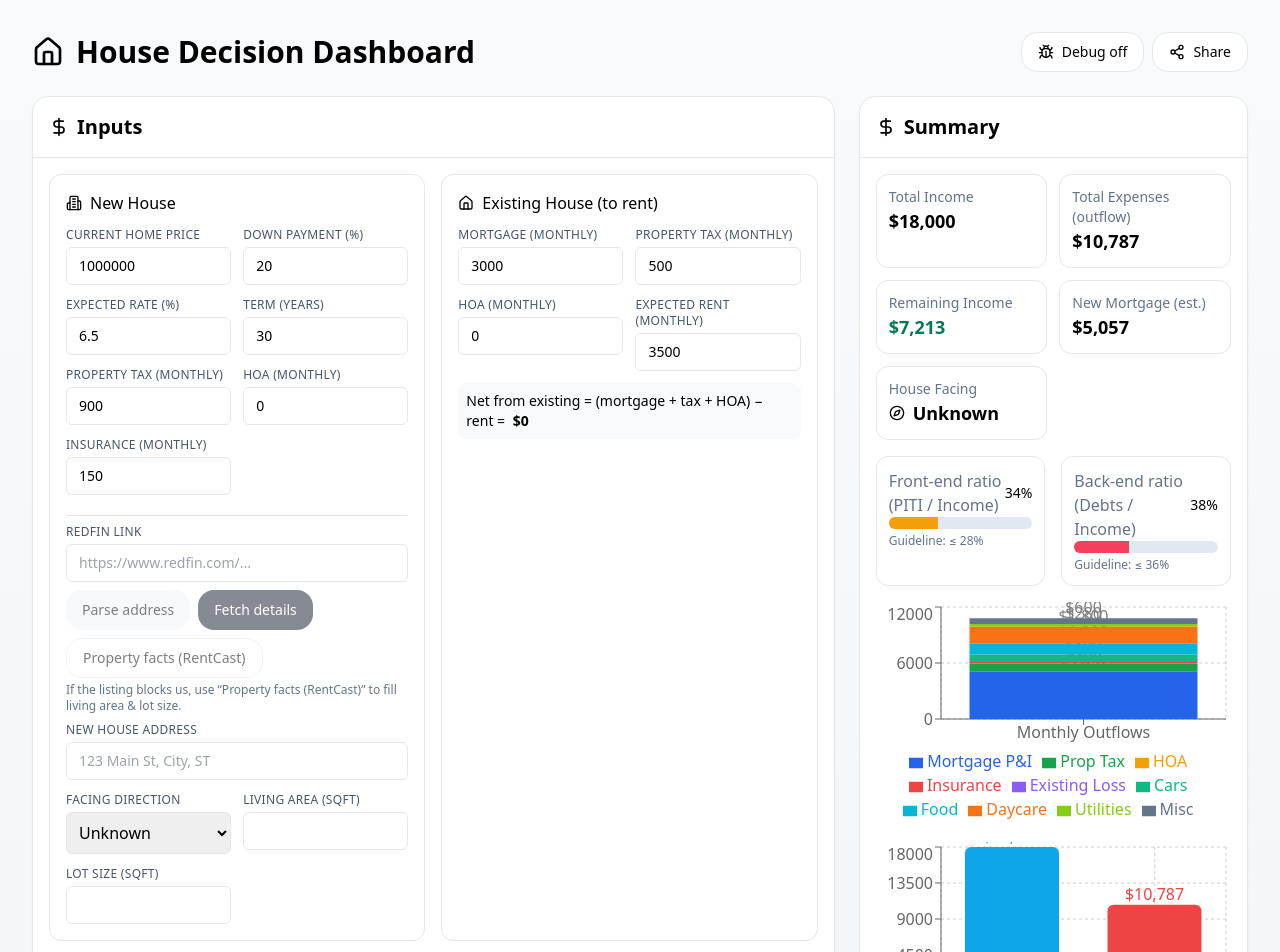
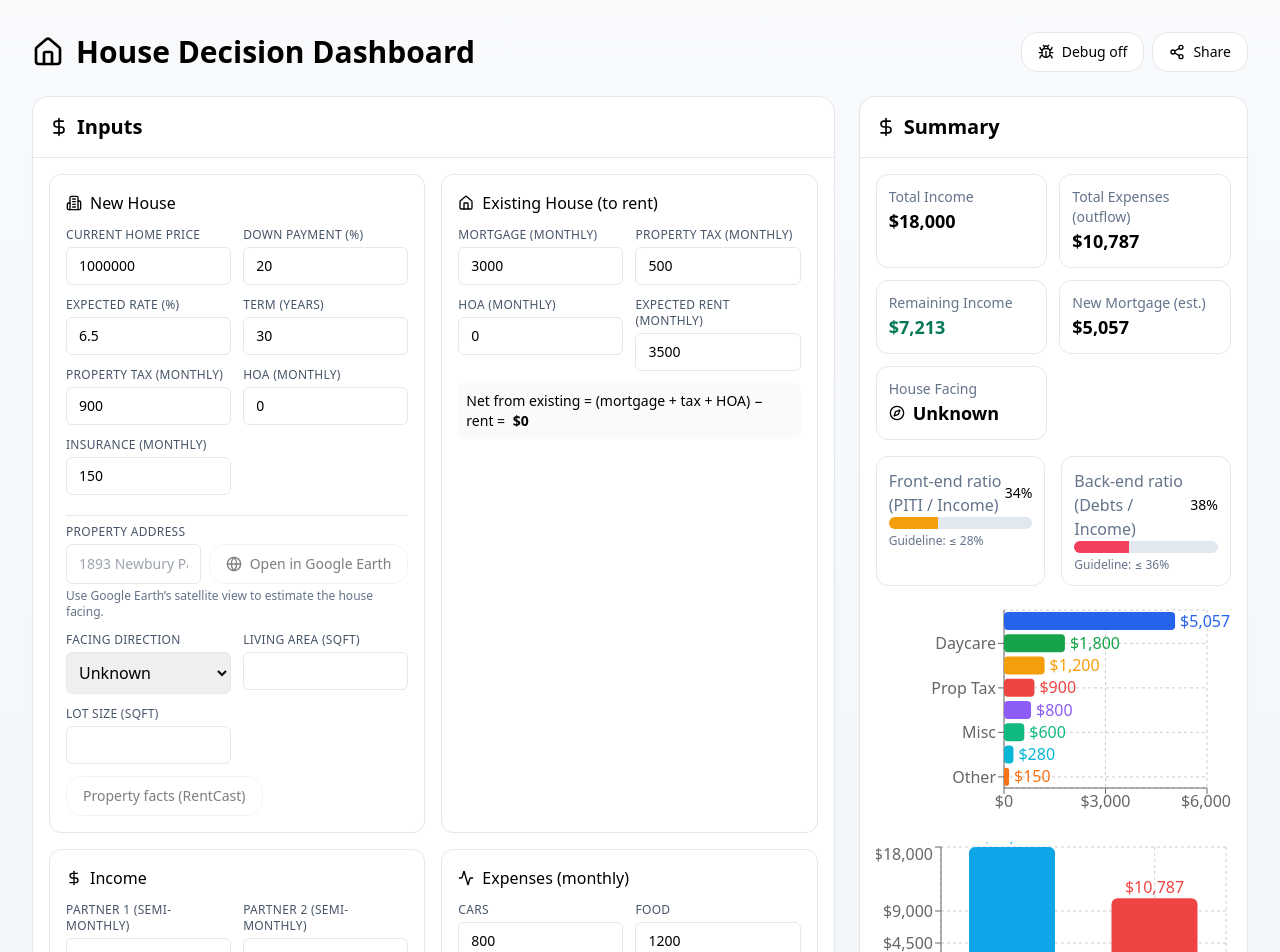
Before and after one commit to AdityaRon/house-decision-dashboard, a Next.js app: page / in a window 1280 px wide. Shown: the top 952 px of the page. Built offline with nearby package versions, Linux system fonts and the light colour scheme.

Commit message:
feat: house decision dashboard (MVP+)

```diff
--- a/app/page.tsx
+++ b/app/page.tsx
@@ -4,10 +4,10 @@
 import React, { useEffect, useMemo, useState } from "react";
 import { motion } from "framer-motion";
 import {
-  Share2, Home, DollarSign, MapPin, Clock, Compass, Building2, Baby, Activity, Loader2, Save, Bug, School
+  Share2, Home, DollarSign, MapPin, Clock, Compass, Building2, Baby, Activity, Loader2, Save, Bug, School, Globe
 } from "lucide-react";
 import {
-  Tooltip, ResponsiveContainer, BarChart, Bar, XAxis, YAxis, CartesianGrid, Legend, ComposedChart, LabelList, Cell
+  Tooltip, ResponsiveContainer, BarChart, Bar, XAxis, YAxis, CartesianGrid, LabelList, Cell, Legend
 } from "recharts";
 import { Card, CardHeader, CardTitle } from "@/components/ui/card";
 import { CardContent } from "@/components/ui/card";
@@ -41,23 +41,17 @@ function decodeState(s: string) {
   try { return JSON.parse(decodeURIComponent(escape(atob(s)))); } catch { return null; }
 }
 
-function deriveAddressFromRedfinUrl(urlStr: string): string | null {
-  try {
-    const u = new URL(urlStr);
-    const parts = u.pathname.split("/").filter(Boolean);
-    const idx = parts.findIndex((p) => p === "home");
-    if (idx <= 0 || parts.length < 3) return null;
-    const state = parts[0]; // e.g., CA
-    const city = parts[1]?.replace(/-/g, " "); // e.g., San Jose
-    const streetZip = parts[2] || ""; // e.g., 1893-Newbury-Park-Dr-95133
-    const tokens = streetZip.split("-");
-    if (tokens.length < 2) return null;
-    const zipToken = tokens[tokens.length - 1];
-    const zip = /^\d{5}$/.test(zipToken) ? zipToken : "";
-    const street = (zip ? tokens.slice(0, -1) : tokens).join(" ").trim();
-    if (!street || !city || !state) return null;
-    return `${street}, ${city}, ${state}${zip ? ` ${zip}` : ""}`;
-  } catch { return null; }
+// Parse "123 St, City, ST 12345" → { city: "City", state: "ST" }
+function cityStateFromAddress(addr: string) {
+  const parts = addr.split(",").map(s => s.trim());
+  const city = parts.length >= 2 ? parts[1] : "";
+  let state = "";
+  if (parts.length >= 3) {
+    const tokens = parts[2].trim().split(/\s+/);
+    const two = tokens.find(t => /^[A-Z]{2}$/.test(t));
+    if (two) state = two;
+  }
+  return { city, state };
 }
 
 export default function HouseDecisionDashboard() {
@@ -71,8 +65,9 @@ export default function HouseDecisionDashboard() {
     expCars: 800, expFood: 1200, expDaycare: 1800, expElectricity: 200, expWater: 80, expMisc: 600,
     // Income (semi-monthly)
     p1SemiMonthly: 5000, p2SemiMonthly: 4000,
-    // Addresses
-    redfinUrl: "", newAddress: "",
+    // Address (typed/pasted directly)
+    newAddress: "",
+    // Defaults
     office1: "", office2: "", daycareAddress: "", badmintonAddress: "",
     // Property details
     livingAreaSqft: "", lotSizeSqft: "", facing: "Unknown",
@@ -83,8 +78,6 @@ export default function HouseDecisionDashboard() {
 
   // Debug
   const [debug, setDebug] = useState(false);
-  const [lastRedfinReq, setLastRedfinReq] = useState<any>(null);
-  const [lastRedfinRes, setLastRedfinRes] = useState<any>(null);
   const [lastGoogleReq, setLastGoogleReq] = useState<any>(null);
   const [lastGoogleRes, setLastGoogleRes] = useState<any>(null);
 
@@ -143,8 +136,8 @@ export default function HouseDecisionDashboard() {
     [newHouseCarrying, existingNet, state.expCars, grossIncome]
   );
 
-  // Chart data
-  const outflowStack = [
+  // Chart data — categories, sort descending, show top N + "Other"
+  const outflowItems = [
     { name: "Mortgage P&I", value: Math.round(newMortgageMonthly) },
     { name: "Prop Tax", value: Math.round(num(state.newPropTaxMonthly)) },
     { name: "HOA", value: Math.round(num(state.newHOAMonthly)) },
@@ -155,11 +148,13 @@ export default function HouseDecisionDashboard() {
     { name: "Daycare", value: Math.round(num(state.expDaycare)) },
     { name: "Utilities", value: Math.round(num(state.expElectricity) + num(state.expWater)) },
     { name: "Misc", value: Math.round(num(state.expMisc)) },
-  ];
+  ].filter(x => x.value > 0);
+  const sortedOutflows = [...outflowItems].sort((a,b) => b.value - a.value);
+  const TOP_N = 7;
+  const top = sortedOutflows.slice(0, TOP_N);
+  const otherSum = sortedOutflows.slice(TOP_N).reduce((s, x) => s + x.value, 0);
+  const displayOutflows = otherSum > 0 ? [...top, { name: "Other", value: otherSum }] : top;
 
-  const outflowKeys = [
-    "Mortgage P&I","Prop Tax","HOA","Insurance","Existing Loss","Cars","Food","Daycare","Utilities","Misc"
-  ];
   const palette = [
     "#2563eb","#16a34a","#f59e0b","#ef4444","#8b5cf6",
     "#10b981","#06b6d4","#f97316","#84cc16","#64748b"
@@ -175,8 +170,6 @@ export default function HouseDecisionDashboard() {
   const [distance2, setDistance2] = useState<{ distanceText: string; durationText: string } | null>(null);
   const [kinderCares, setKinderCares] = useState<{ name: string; vicinity: string }[]>([]);
   const [loadingDistances, setLoadingDistances] = useState(false);
-  const [loadingRedfin, setLoadingRedfin] = useState(false);
-  const [parsingAddress, setParsingAddress] = useState(false);
   const [loadingKinder, setLoadingKinder] = useState(false);
   const [loadingSchools, setLoadingSchools] = useState(false);
   const [loadingProperty, setLoadingProperty] = useState(false);
@@ -194,13 +187,11 @@ export default function HouseDecisionDashboard() {
 
   async function placeIdFor(input: string): Promise<string | null> {
     if (!input) return null;
-    // Find Place (handles fuzzy names)
     {
       const { data } = await callGoogle("place/findplacefromtext", { input, inputtype: "textquery", fields: "place_id" });
       const pid = data?.candidates?.[0]?.place_id;
       if (pid) return `place_id:${pid}`;
     }
-    // Fallback: geocode
     {
       const { data } = await callGoogle("geocode", { address: input });
       const pid = data?.results?.[0]?.place_id;
@@ -297,7 +288,7 @@ export default function HouseDecisionDashboard() {
     }
   }
 
-  // Property fallback (RentCast)
+  // Property facts (RentCast)
   async function fetchPropertyFacts() {
     if (!state.newAddress) return;
     setLoadingProperty(true);
@@ -340,43 +331,10 @@ export default function HouseDecisionDashboard() {
         const s = await findNearbySchools(state.newAddress);
         if (s?.length) setState((prev: any) => ({ ...prev, nearbySchools: s }));
       })();
-      // If property fields empty, try fallback
       if (!state.livingAreaSqft || !state.lotSizeSqft) fetchPropertyFacts();
     }
     // eslint-disable-next-line react-hooks/exhaustive-deps
   }, [state.newAddress]);
-
-  // -------- Redfin actions with debug capture --------
-  async function parseRedfinUrl() {
-    if (!state.redfinUrl) return;
-    setParsingAddress(true);
-    try {
-      const pretty = deriveAddressFromRedfinUrl(state.redfinUrl);
-      if (pretty) setState((s: any) => ({ ...s, newAddress: pretty }));
-    } finally { setParsingAddress(false); }
-  }
-  async function fetchRedfinDetails() {
-    if (!state.redfinUrl) return;
-    setLastRedfinReq({ url: state.redfinUrl });
-    try {
-      setLoadingRedfin(true);
-      const res = await fetch(`/api/redfin?url=${encodeURIComponent(state.redfinUrl)}`);
-      const data = await res.json().catch(() => ({}));
-      setLastRedfinRes({ status: res.status, ok: res.ok, data });
-      if (res.ok && data) {
-        setState((s: any) => ({
-          ...s,
-          newAddress: data.address || s.newAddress,
-          lotSizeSqft: data.lotSizeSqft ?? s.lotSizeSqft,
-          livingAreaSqft: data.livingAreaSqft ?? s.livingAreaSqft,
-          assignedSchools: Array.isArray(data.schools) ? data.schools : s.assignedSchools,
-          facing: data.facing || s.facing,
-        }));
-      } else {
-        alert(`Redfin fetch failed: ${data?.error || "unknown error"}`);
-      }
-    } finally { setLoadingRedfin(false); }
-  }
 
   function copyShareLink() {
     const enc = encodeState(state);
@@ -390,7 +348,19 @@ export default function HouseDecisionDashboard() {
     alert("Defaults saved for Office/Daycare/Badminton.");
   }
 
-  const dirOptions = ["N","NE","E","SE","S","SW","W","NW","Unknown"];
+  // Google Earth opener
+  function openGoogleEarth() {
+    if (!state.newAddress) return;
+    const url = `https://earth.google.com/web/search/${encodeURIComponent(state.newAddress)}`;
+    window.open(url, "_blank", "noopener");
+  }
+
+  // GreatSchools link builder (search)
+  function greatSchoolsLink(schoolName: string) {
+    const { city, state: st } = cityStateFromAddress(state.newAddress || "");
+    const q = [schoolName, city, st].filter(Boolean).join(" ");
+    return `https://www.greatschools.org/search/?searchType=school&q=${encodeURIComponent(q)}`;
+  }
 
   // Simple progress bar
   function Progress({ value }: { value: number }) {
@@ -410,7 +380,7 @@ export default function HouseDecisionDashboard() {
             <Home className="w-8 h-8" />
             <h1 className="text-2xl md:text-3xl font-semibold">House Decision Dashboard</h1>
           </div>
-          <div className="flex items-center gap-2">
+        <div className="flex items-center gap-2">
             <Button variant={debug ? "secondary" : "outline"} onClick={() => setDebug(d => !d)}>
               <Bug className="w-4 h-4 mr-2"/>{debug ? "Debug on" : "Debug off"}
             </Button>
@@ -438,30 +408,16 @@ export default function HouseDecisionDashboard() {
                     <div><Label>Insurance (monthly)</Label><Input value={state.newInsuranceMonthly} onChange={e=>setState({...state, newInsuranceMonthly: e.target.value})} /></div>
                     <div className="col-span-2">
                       <Separator className="my-2"/>
-                      <Label>Redfin link</Label>
-                      <div className="flex flex-wrap gap-2">
-                        <Input className="min-w-[260px] flex-1" placeholder="https://www.redfin.com/..." value={state.redfinUrl} onChange={e=>setState({...state, redfinUrl: e.target.value})} />
-                        <Button type="button" variant="secondary" onClick={parseRedfinUrl} disabled={!state.redfinUrl || parsingAddress}>
-                          {parsingAddress ? <Loader2 className="w-4 h-4 mr-2 animate-spin"/> : null}
-                          Parse address
-                        </Button>
-                        <Button type="button" onClick={fetchRedfinDetails} disabled={!state.redfinUrl || loadingRedfin}>
-                          {loadingRedfin ? <Loader2 className="w-4 h-4 mr-2 animate-spin"/> : null}
-                          Fetch details
-                        </Button>
-                        <Button type="button" variant="outline" onClick={fetchPropertyFacts} disabled={!state.newAddress || loadingProperty}>
-                          {loadingProperty ? <Loader2 className="w-4 h-4 mr-2 animate-spin"/> : null}
-                          Property facts (RentCast)
-                        </Button>
-                      </div>
-                      <p className="text-xs text-slate-500 mt-1">
-                        If the listing blocks us, use “Property facts (RentCast)” to fill living area & lot size.
-                      </p>
-
-                      <div className="mt-2 grid grid-cols-2 gap-3">
+                      <div className="grid grid-cols-2 gap-3">
                         <div className="col-span-2">
-                          <Label>New house address</Label>
-                          <Input placeholder="123 Main St, City, ST" value={state.newAddress} onChange={e=>setState({...state, newAddress: e.target.value})} />
+                          <Label>Property address</Label>
+                          <div className="flex gap-2">
+                            <Input className="flex-1" placeholder="1893 Newbury Park Dr, San Jose, CA 95133" value={state.newAddress} onChange={e=>setState({...state, newAddress: e.target.value})} />
+                            <Button type="button" variant="outline" onClick={openGoogleEarth} disabled={!state.newAddress} className="whitespace-nowrap">
+                              <Globe className="w-4 h-4 mr-2" /> Open in Google Earth
+                            </Button>
+                          </div>
+                          <p className="text-xs text-slate-500 mt-1">Use Google Earth’s satellite view to estimate the house facing.</p>
                         </div>
                         <div>
                           <Label>Facing direction</Label>
@@ -471,6 +427,12 @@ export default function HouseDecisionDashboard() {
                         </div>
                         <div><Label>Living area (sqft)</Label><Input value={state.livingAreaSqft} onChange={e=>setState({...state, livingAreaSqft: e.target.value})} /></div>
                         <div><Label>Lot size (sqft)</Label><Input value={state.lotSizeSqft} onChange={e=>setState({...state, lotSizeSqft: e.target.value})} /></div>
+                        <div className="col-span-2 flex flex-wrap gap-2">
+                          <Button type="button" variant="outline" onClick={async ()=>{ if (state.newAddress) await fetchPropertyFacts(); }} disabled={!state.newAddress || loadingProperty}>
+                            {loadingProperty ? <Loader2 className="w-4 h-4 mr-2 animate-spin"/> : null}
+                            Property facts (RentCast)
+                          </Button>
+                        </div>
                       </div>
                     </div>
                   </div>
@@ -579,39 +541,44 @@ export default function HouseDecisionDashboard() {
                     </div>
                   </div>
 
-                  {/* Stacked outflow */}
+                  {/* Outflows by category (sorted, horizontal, labels on the right) */}
                   <div className="h-56">
                     <ResponsiveContainer width="100%" height="100%">
-                      <ComposedChart data={[{ name: "Monthly Outflows", ...Object.fromEntries(outflowStack.map(x => [x.name, x.value])) }]}>
+                      <BarChart
+                        data={displayOutflows}
+                        layout="vertical"
+                        barSize={18}
+                        margin={{ left: 8, right: 24, top: 8, bottom: 8 }}
+                      >
                         <CartesianGrid strokeDasharray="3 3" />
-                        <XAxis dataKey="name" />
-                        <YAxis />
+                        <XAxis type="number" tickFormatter={(v)=>currency(Number(v))} />
+                        <YAxis type="category" dataKey="name" width={120} />
                         <Tooltip formatter={(v)=>currency(Number(v))} />
-                        <Legend />
-                        {outflowKeys.map((k, i) => (
-                          <Bar key={k} dataKey={k} stackId="a" fill={palette[i]}>
-                            <LabelList dataKey={k} position="top" formatter={(v: any)=> (v ? currency(Number(v)) : "")} />
-                          </Bar>
-                        ))}
-                      </ComposedChart>
+                        <Bar dataKey="value" radius={[4,4,4,4]}>
+                          <LabelList dataKey="value" position="right" formatter={(v:any)=>currency(Number(v))} />
+                          {displayOutflows.map((_, i) => (
+                            <Cell key={i} fill={palette[i % palette.length]} />
+                          ))}
+                        </Bar>
+                      </BarChart>
                     </ResponsiveContainer>
                   </div>
 
                   {/* Income vs Outflow */}
-                  <div className="h-52">
+                  <div className="h-48">
                     <ResponsiveContainer width="100%" height="100%">
-                      <BarChart data={incomeVsOutflowData} barCategoryGap={24}>
+                      <BarChart data={incomeVsOutflowData} barCategoryGap={28}>
                         <CartesianGrid strokeDasharray="3 3" />
                         <XAxis dataKey="name" />
-                        <YAxis />
+                        <YAxis tickFormatter={(v)=>currency(Number(v))} />
                         <Tooltip formatter={(v)=>currency(Number(v))} />
-                        <Legend />
                         <Bar dataKey="value" radius={[6,6,0,0]}>
                           {incomeVsOutflowData.map((_, i) => (
                             <Cell key={i} fill={i === 0 ? "#0ea5e9" : "#ef4444"} />
                           ))}
                           <LabelList dataKey="value" position="top" formatter={(v:any)=>currency(Number(v))} />
                         </Bar>
+                        <Legend />
                       </BarChart>
                     </ResponsiveContainer>
                   </div>
@@ -655,25 +622,8 @@ export default function HouseDecisionDashboard() {
 
                     <div className="p-3 rounded-xl bg-white border">
                       <div className="font-medium mb-1 flex items-center gap-2"><School className="w-4 h-4"/>Schools</div>
-
-                      {/* Assigned (from listing if present) */}
-                      {Array.isArray(state.assignedSchools) && state.assignedSchools.length > 0 && state.assignedSchools[0]?.source !== "NCES SABS 2015–2016" ? (
-                        <>
-                          <div className="text-slate-500 mb-1">Assigned (from listing)</div>
-                          <ul className="list-disc pl-5 mb-2">
-                            {state.assignedSchools.map((s: any, i: number) => (
-                              <li key={i}>
-                                <span className="font-medium">{s.name}</span>
-                                {s.level ? ` (${s.level})` : ""}
-                                {typeof s.rating === "number" ? ` — ${s.rating}/10` : ""}
-                              </li>
-                            ))}
-                          </ul>
-                        </>
-                      ) : null}
-
                       <div className="flex items-center justify-between gap-3 flex-wrap">
-                        <div className="text-slate-500">Find official-ish assignment & nearby</div>
+                        <div className="text-slate-500">Find assigned (beta) & nearby</div>
                         <div className="flex gap-2">
                           <Button variant="outline" onClick={fetchAssignedSchools} disabled={!state.newAddress || loadingSchools} className="h-8 px-2 text-xs">
                             {loadingSchools ? <Loader2 className="w-3 h-3 mr-2 animate-spin" /> : null}
@@ -689,13 +639,20 @@ export default function HouseDecisionDashboard() {
                         </div>
                       </div>
 
-                      {/* Assigned from NCES (beta) */}
-                      {Array.isArray(state.assignedSchools) && state.assignedSchools.length > 0 && state.assignedSchools[0]?.source === "NCES SABS 2015–2016" && (
+                      {/* Assigned via NCES — each name links to GreatSchools search */}
+                      {Array.isArray(state.assignedSchools) && state.assignedSchools.length > 0 && (
                         <>
                           <div className="text-slate-500 mt-2">Assigned (NCES SABS 2015–2016)</div>
                           <ul className="list-disc pl-5 mb-2">
                             {state.assignedSchools.map((s: any, i: number) => (
-                              <li key={i}><span className="font-medium">{s.level}:</span> {s.name}{s.grades ? ` — Grades ${s.grades}` : ""}</li>
+                              <li key={i}>
+                                <span className="font-medium">{s.level || ""}:</span>{" "}
+                                <a href={greatSchoolsLink(s.name)} target="_blank" rel="noopener noreferrer" className="text-sky-700 hover:underline">
+                                  {s.name}
+                                </a>
+                                {s.grades ? ` — Grades ${s.grades}` : ""}{" "}
+                                <span className="text-slate-400">(ratings on GreatSchools)</span>
+                              </li>
                             ))}
                           </ul>
                         </>
@@ -730,14 +687,14 @@ export default function HouseDecisionDashboard() {
           <div className="mt-6 p-4 border rounded-xl bg-white text-xs overflow-auto max-h-80">
             <div className="font-semibold mb-2">DEBUG</div>
             <pre className="whitespace-pre-wrap break-words">{JSON.stringify({
-              lastRedfinReq, lastRedfinRes, lastGoogleReq, lastGoogleRes
+              lastGoogleReq, lastGoogleRes
             }, null, 2)}</pre>
-            <div className="text-slate-500 mt-2">Server logs: Vercel → Functions → check /api/google and /api/redfin.</div>
+            <div className="text-slate-500 mt-2">Server logs: Vercel → Functions → check /api/google.</div>
           </div>
         )}
 
         <div className="mt-8 text-xs text-slate-500 leading-relaxed">
-          <p><strong>Notes:</strong> When listings block scrapes, we still resolve address and distances. For official assignment and exact property facts, confirm with the district and county records.</p>
+          <p><strong>Notes:</strong> Enter the property address directly. Use Google Earth for the facing; use the GreatSchools links to see up-to-date ratings.</p>
         </div>
       </div>
     </div>
```
